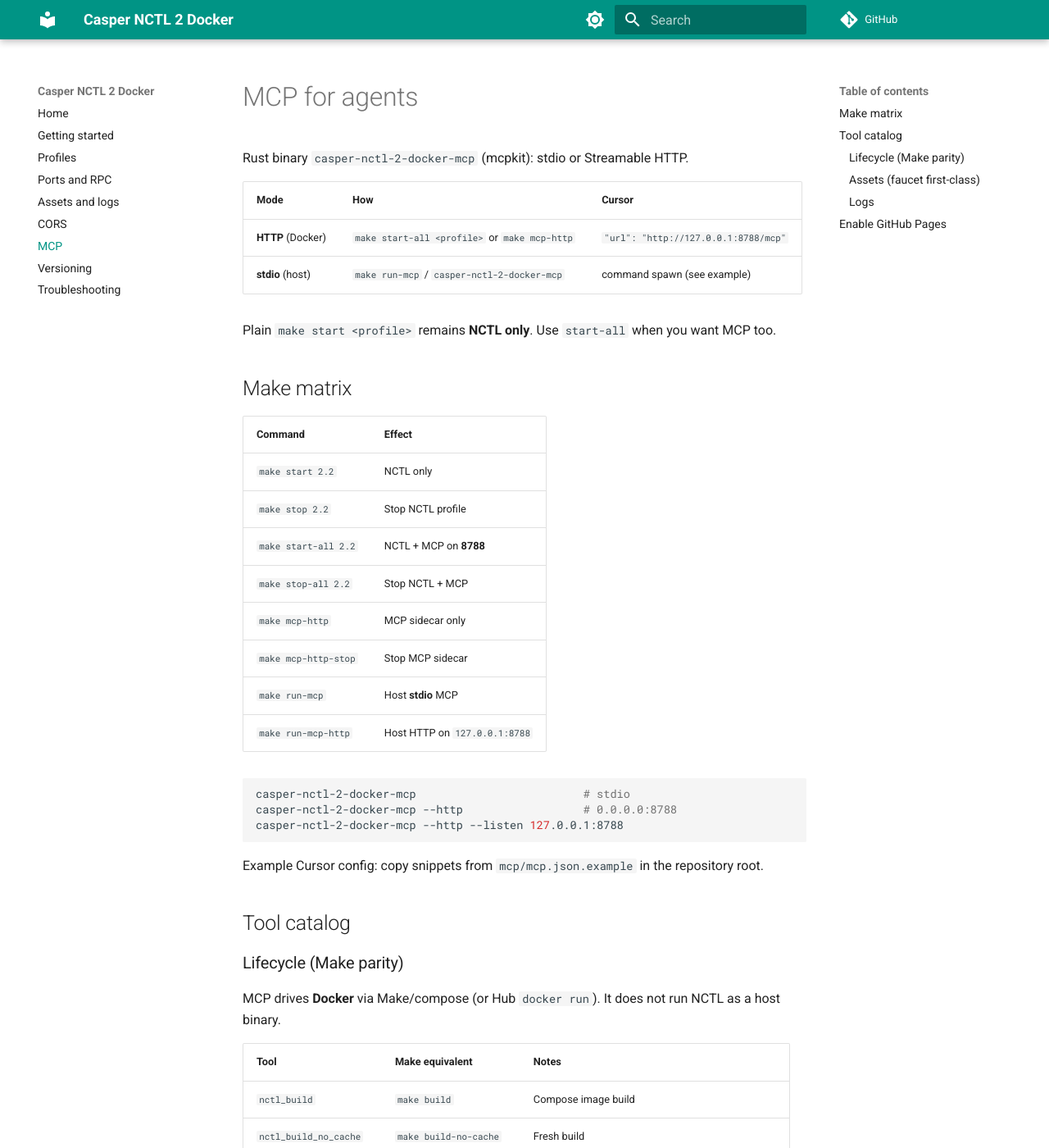
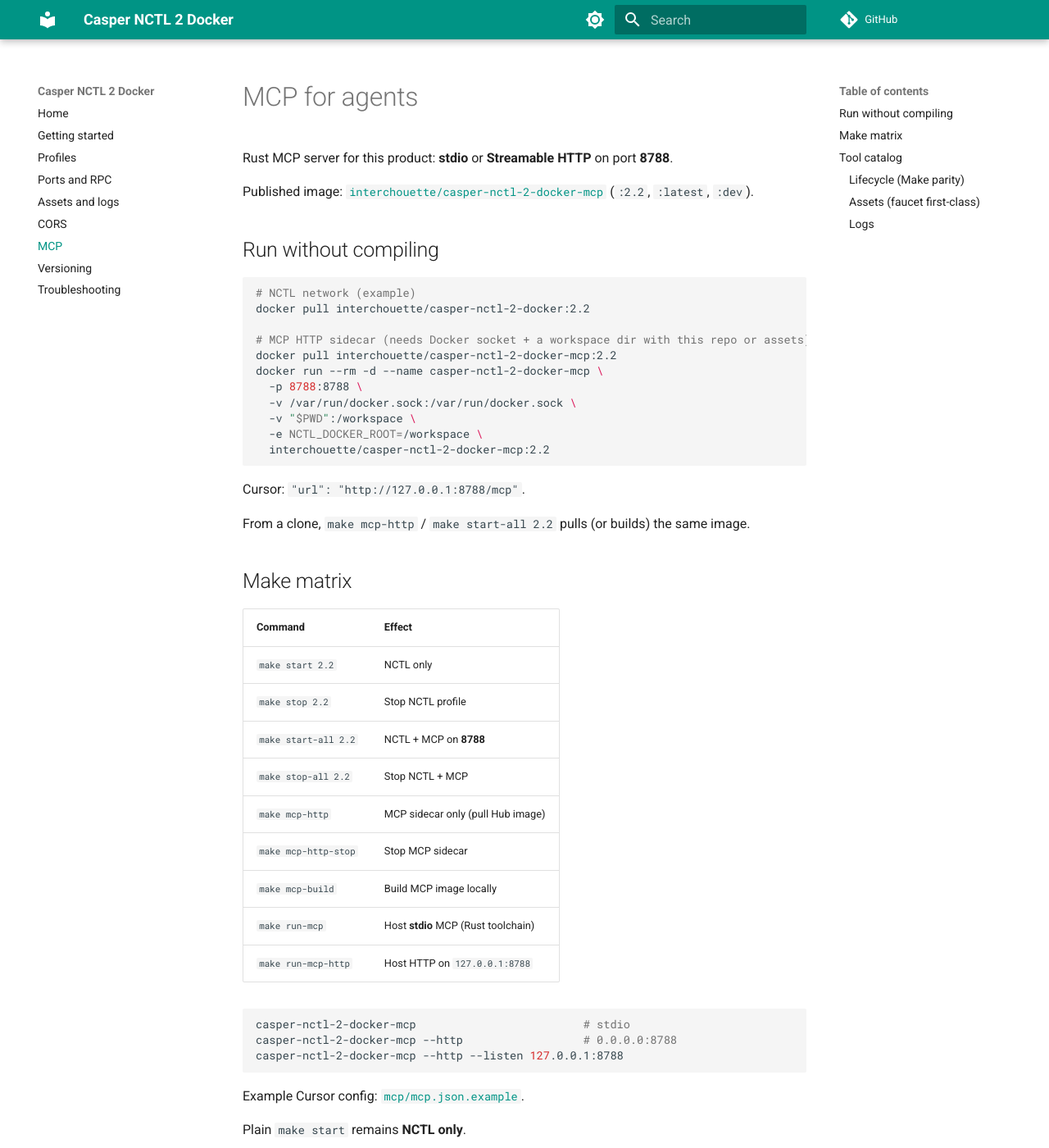
Before and after one commit to gRoussac/casper-nctl-2-docker, an MkDocs documentation site: the page built from docs/mcp.md, in a window 1280 px wide and 1400 px high. Shown: the whole window at 82% size. Built offline with MkDocs 1.6.1 and Material for MkDocs 9.7.7, drawn with Linux system fonts in a browser that asks for light colours; comment, search, counter and statistics services are not loaded; some of the changed text lies outside the part shown.

Commit message:
feat: publish MCP image casper-nctl-2-docker-mcp:2.2 (#10)
* feat: publish MCP image as interchouette/casper-nctl-2-docker-mcp:2.2

Align MCP tags with the NCTL 2.2 line and add Hub/GHCR push workflows so Cursor can pull-and-run without compiling.

Co-authored-by: Cursor <cursoragent@cursor.com>

* chore: add CODEOWNERS for Approve-gated merges

Co-authored-by: Cursor <cursoragent@cursor.com>

---------

Co-authored-by: Cursor <cursoragent@cursor.com>

````diff
--- a/docker-compose.yml
+++ b/docker-compose.yml
@@ -91,7 +91,7 @@ services:
   # Slim MCP sidecar (Streamable HTTP). Not started by plain `make start`.
   # Use: make start-all <profile> | make mcp-http
   nctl-mcp:
-    image: casper-nctl-2-docker-mcp:2.2.2
+    image: interchouette/casper-nctl-2-docker-mcp:2.2
     container_name: casper-nctl-2-docker-mcp
     profiles: ["mcp"]
     build:
--- a/docs/mcp.md
+++ b/docs/mcp.md
@@ -1,13 +1,28 @@
 # MCP for agents
 
-Rust binary `casper-nctl-2-docker-mcp` (mcpkit): stdio or Streamable HTTP.
+Rust MCP server for this product: **stdio** or **Streamable HTTP** on port **8788**.
 
-| Mode | How | Cursor |
-| --- | --- | --- |
-| **HTTP** (Docker) | `make start-all <profile>` or `make mcp-http` | `"url": "http://127.0.0.1:8788/mcp"` |
-| **stdio** (host) | `make run-mcp` / `casper-nctl-2-docker-mcp` | command spawn (see example) |
+Published image: [`interchouette/casper-nctl-2-docker-mcp`](https://hub.docker.com/r/interchouette/casper-nctl-2-docker-mcp) (`:2.2`, `:latest`, `:dev`).
 
-Plain `make start <profile>` remains **NCTL only**. Use `start-all` when you want MCP too.
+## Run without compiling
+
+```bash
+# NCTL network (example)
+docker pull interchouette/casper-nctl-2-docker:2.2
+
+# MCP HTTP sidecar (needs Docker socket + a workspace dir with this repo or assets)
+docker pull interchouette/casper-nctl-2-docker-mcp:2.2
+docker run --rm -d --name casper-nctl-2-docker-mcp \
+  -p 8788:8788 \
+  -v /var/run/docker.sock:/var/run/docker.sock \
+  -v "$PWD":/workspace \
+  -e NCTL_DOCKER_ROOT=/workspace \
+  interchouette/casper-nctl-2-docker-mcp:2.2
+```
+
+Cursor: `"url": "http://127.0.0.1:8788/mcp"`.
+
+From a clone, `make mcp-http` / `make start-all 2.2` pulls (or builds) the same image.
 
 ## Make matrix
 
@@ -17,9 +32,10 @@ Plain `make start <profile>` remains **NCTL only**. Use `start-all` when you wan
 | `make stop 2.2` | Stop NCTL profile |
 | `make start-all 2.2` | NCTL + MCP on **8788** |
 | `make stop-all 2.2` | Stop NCTL + MCP |
-| `make mcp-http` | MCP sidecar only |
+| `make mcp-http` | MCP sidecar only (pull Hub image) |
 | `make mcp-http-stop` | Stop MCP sidecar |
-| `make run-mcp` | Host **stdio** MCP |
+| `make mcp-build` | Build MCP image locally |
+| `make run-mcp` | Host **stdio** MCP (Rust toolchain) |
 | `make run-mcp-http` | Host HTTP on `127.0.0.1:8788` |
 
 ```bash
@@ -28,7 +44,9 @@ casper-nctl-2-docker-mcp --http                  # 0.0.0.0:8788
 casper-nctl-2-docker-mcp --http --listen 127.0.0.1:8788
 ```
 
-Example Cursor config: copy snippets from `mcp/mcp.json.example` in the repository root.
+Example Cursor config: [`mcp/mcp.json.example`](../mcp/mcp.json.example).
+
+Plain `make start` remains **NCTL only**.
 
 ## Tool catalog
 
@@ -78,7 +96,3 @@ MCP drives **Docker** via Make/compose (or Hub `docker run`). It does not run NC
 **Safety:** never returns `secret_key.pem`; paths confined under `assets/`; log payloads capped.
 
 MCP is a **slim Rust sidecar image**, not baked into the heavy NCTL image.
-
-## Enable GitHub Pages
-
-After `.github/workflows/docs-pages.yml` is on `dev`, set the repo Pages source to **GitHub Actions** once under Settings → Pages.
--- a/mkdocs.yml
+++ b/mkdocs.yml
@@ -1,7 +1,7 @@
 site_name: Casper NCTL 2 Docker
 site_description: Local Casper testnet in Docker (casper-nctl-2-docker) with optional Rust MCP
-site_url: https://groussac.github.io/casper-nctl-2-docker/
-repo_url: https://github.com/gRoussac/casper-nctl-2-docker
+site_url: https://interchouette-itc.github.io/casper-nctl-2-docker/
+repo_url: https://github.com/Interchouette-ITC/casper-nctl-2-docker
 edit_uri: edit/dev/docs/
 
 theme:
````
Also changed, not shown: CHANGELOG.md (+6 -7 lines), README.md (+23 -7 lines), docker/DOCKERHUB.md (+2 -2 lines), docs/profiles.md (+1 -1 lines), docs/versioning.md (+7 -7 lines), 12 other files.
